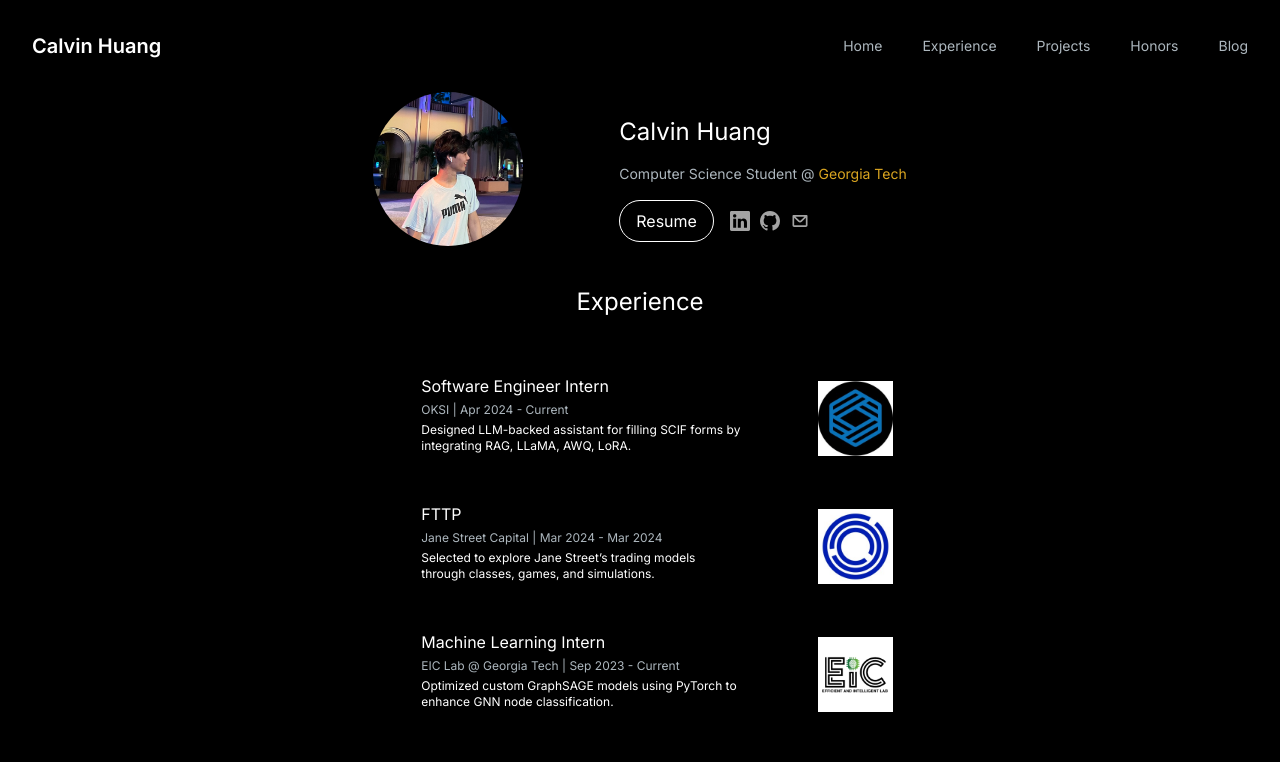
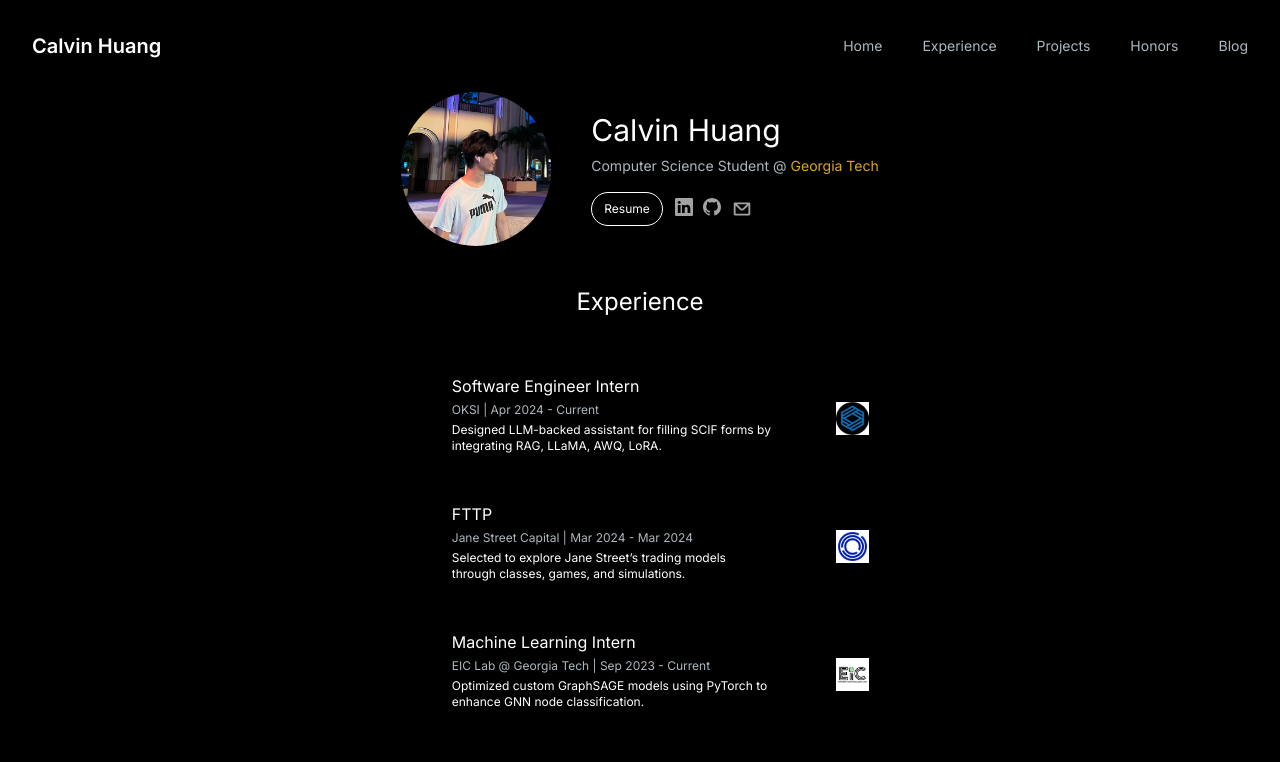
Before and after one commit to ccalvinhhuang/website, a Next.js app: page / in a window 1280 px wide. Shown: the top 762 px of the page. Built offline with nearby package versions, Linux system fonts and the light colour scheme.

Commit message:
scaled down header

```diff
--- a/src/app/components/HeroSection.jsx
+++ b/src/app/components/HeroSection.jsx
@@ -57,8 +57,8 @@
 const HeroSection = () => {
   return (
     <div className="scale-down-wrapper">
-      <div className="flex flex-col mx-auto">
-        <div className="flex flex-col sm:flex-row items-center gap-8 sm:gap-24">
+      <div className="flex flex-col items-center mx-auto">
+        <div className="flex flex-col sm:flex-row items-center gap-4 sm:gap-10">
           <Image
             src="/images/calvin.jpeg"
             alt="hero image"
@@ -66,8 +66,8 @@
             width={150}
             height={150}
           />
-          <div className="text-center sm:text-left mt-5">
-            <h1 className="text-white mb-4 text-l sm:text-2xl lg:text-2xl">
+          <div className="text-center sm:text-left mt-4 sm:mt-0">
+            <h1 className="text-white mb-2 text-xl sm:text-2xl lg:text-3xl">
               Calvin Huang
             </h1>
             <p className="text-[#ADB7BE] text-xs sm:text-sm lg:text-sm mb-4">
@@ -80,13 +80,13 @@
                 Georgia Tech
               </a>
             </p>
-            <div className="flex items-center justify-center sm:justify-start space-x-4">
+            <div className="flex items-center justify-center sm:justify-start space-x-3">
               <a
                 href="/images/calvin_huang_resume.pdf"
                 target="_blank"
                 rel="noopener noreferrer"
               >
-                <button className="px-4 py-2 rounded-full bg-transparent hover:bg-slate-800 text-white border border-white">
+                <button className="px-3 py-2 rounded-full bg-transparent hover:bg-slate-800 text-white border border-white text-xs sm:text-xs">
                   Resume
                 </button>
               </a>
@@ -96,17 +96,17 @@
                   target="_blank"
                   className="icon-link"
                 >
-                  <BsLinkedin color="#a3a3a3" size={20} />
+                  <BsLinkedin color="#a3a3a3" size={18} />
                 </a>
                 <a
                   href="https://github.com/ccalvinhhuang"
                   target="_blank"
                   className="icon-link"
                 >
-                  <BsGithub color="#a3a3a3" size={20} />
+                  <BsGithub color="#a3a3a3" size={18} />
                 </a>
                 <a href="mailto:chuang482@gatech.edu" className="icon-link">
-                  <CgMail color="#a3a3a3" size={20} />
+                  <CgMail color="#a3a3a3" size={22} />
                 </a>
               </div>
             </div>
```
